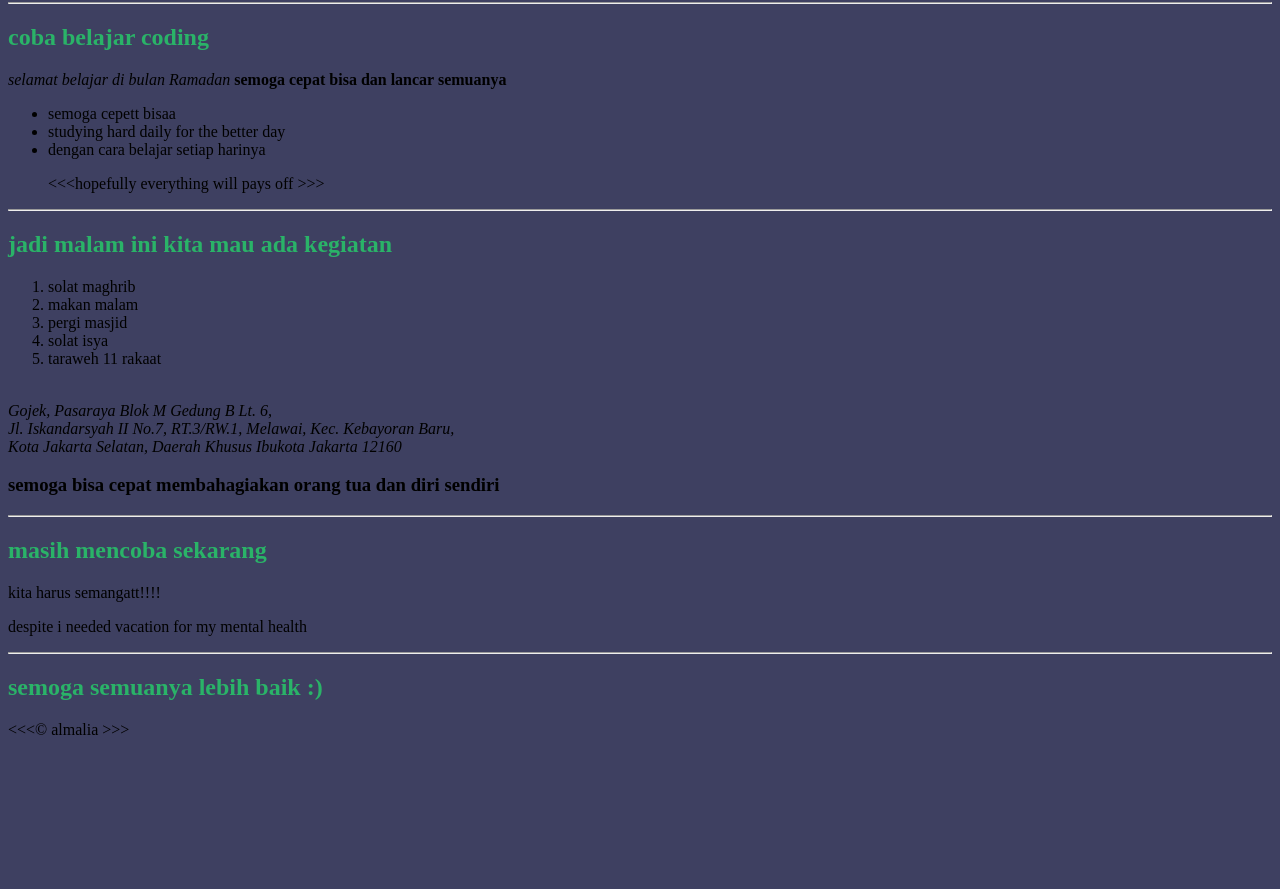
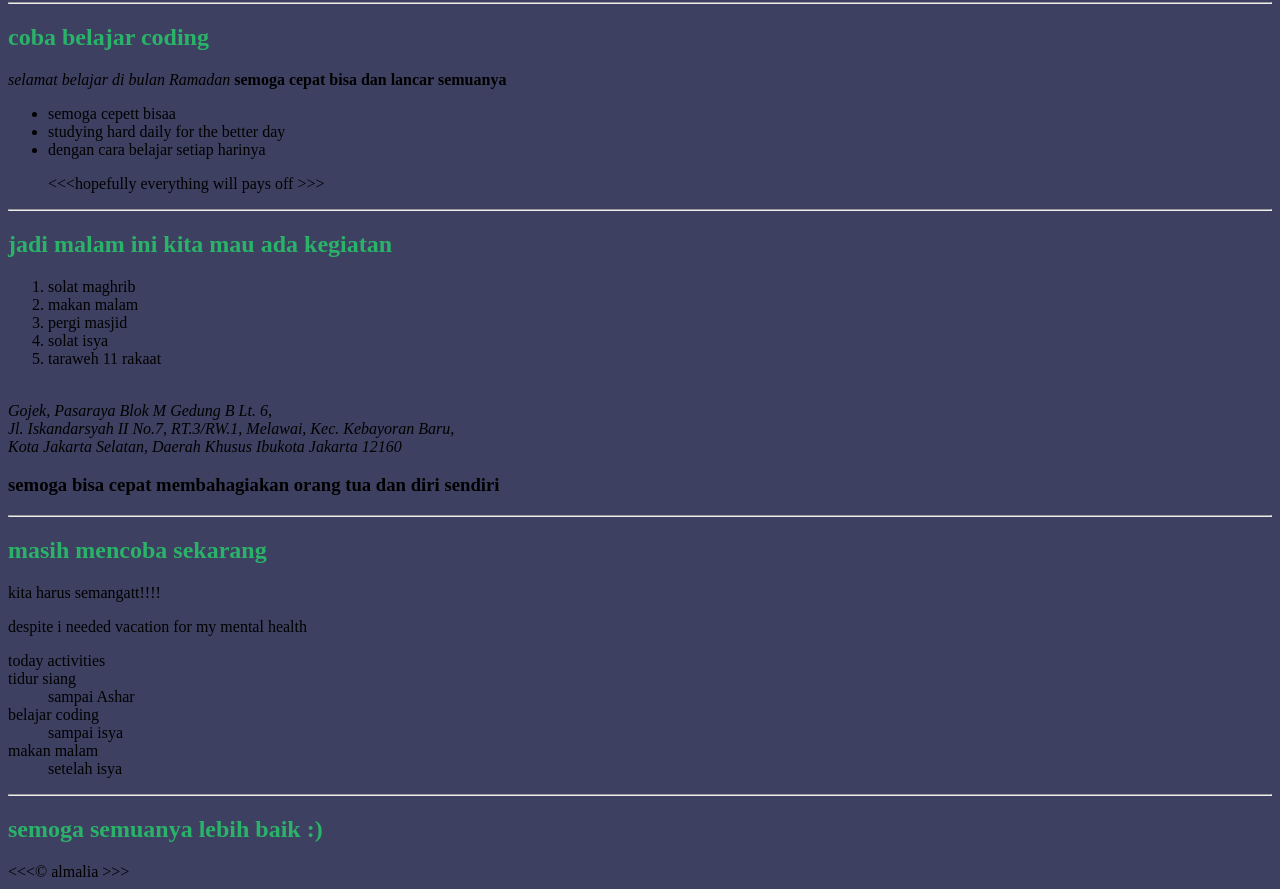
Before and after one commit to Tossan718/Belajar_HTML, a plain HTML site: page index.html in a window 1280 px wide. Shown: the part 104-993 px from the top of the page. Before the commit the page ends 851 px from the top, so only its background shows below. Drawn offline with Linux system fonts and the light colour scheme.

Commit message:
today's update

```diff
--- a/index.html
+++ b/index.html
@@ -32,7 +32,10 @@ h2 {
 <ul>
 <li>semoga cepett bisaa </li>
 <li>studying hard daily for the better day </li>
-<li>dengan cara belajar setiap harinya</li>
+<li>dengan cara belajar setiap harinya <abbr></abbr></li>
+<title>
+    style="MozillaDeveloperNetwork"
+</title>
 <p>&lt;&lt;&lt;hopefully everything will pays off &gt;&gt;&gt;</p>
 </ul>
 <hr>
@@ -57,6 +60,15 @@ h2 {
 <p>kita harus semangatt!!!!</p>
 <p>despite i needed vacation for my mental health</p>
 
+<dl>today activities
+    <dt>tidur siang </dt>
+    <dd>sampai Ashar</dd>
+    <dt>belajar coding</dt>
+    <dd>sampai isya</dd>
+    <dt>makan malam</dt>
+    <dd>setelah isya</dd>
+
+</dl>
 <hr>
 <h2>semoga semuanya lebih baik :) </h2>
 
```
